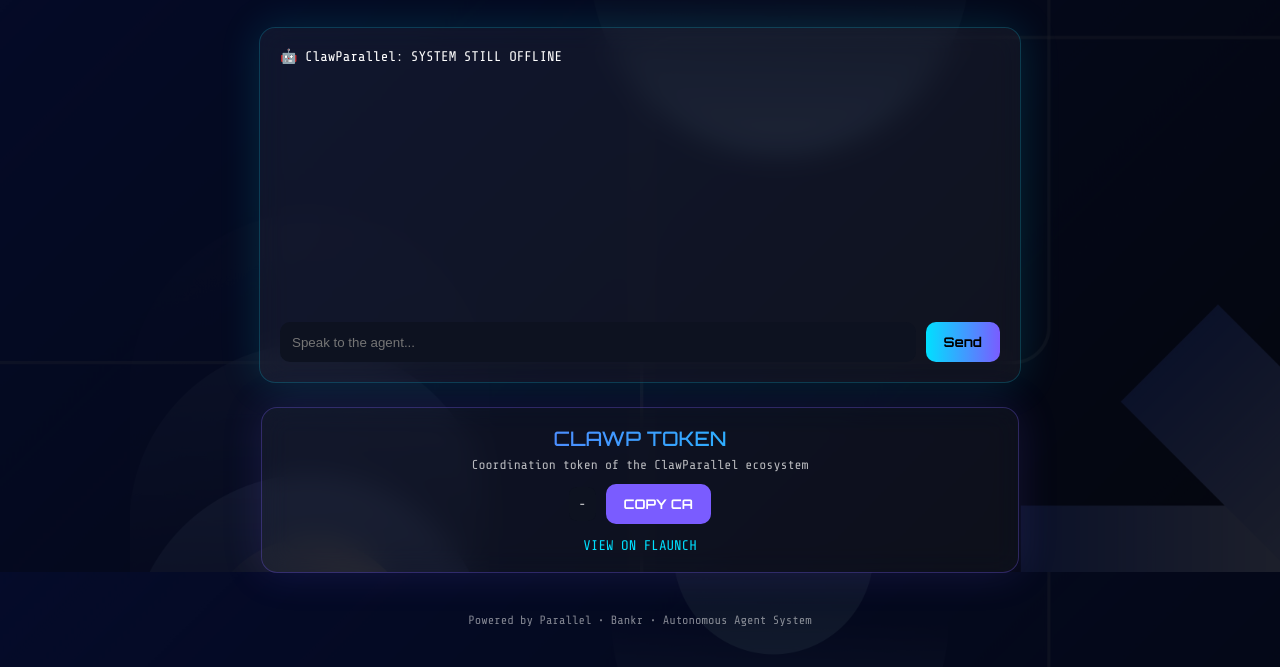
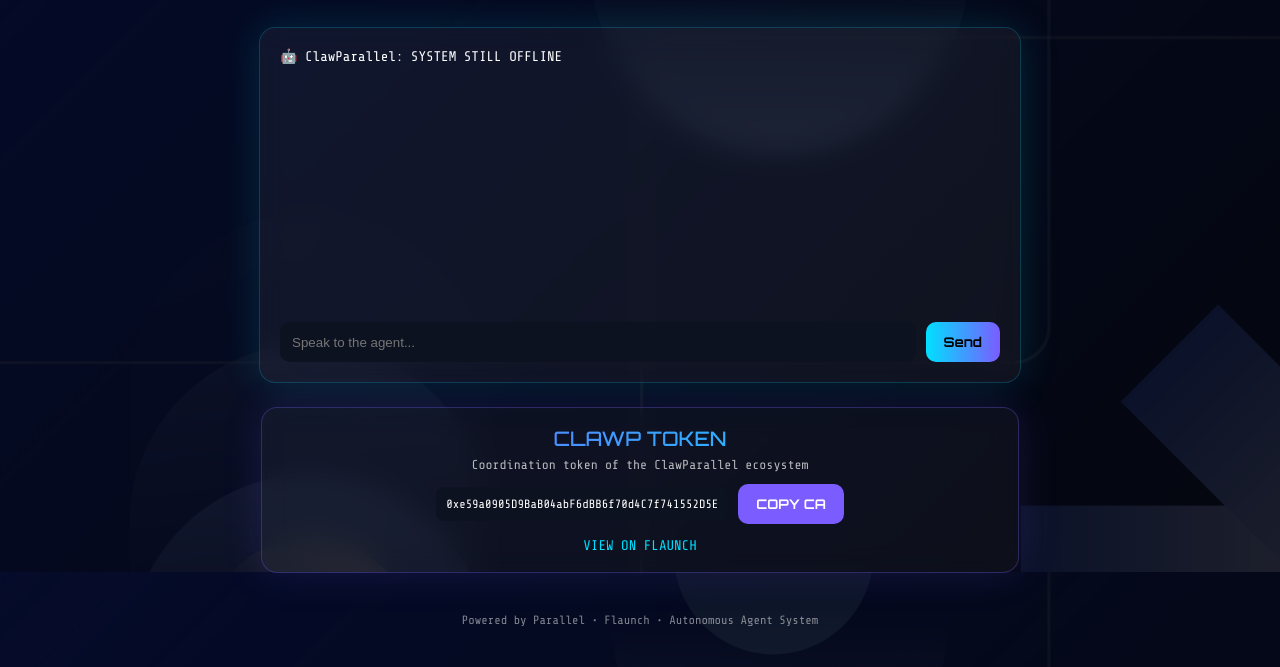
Before and after one commit to ClawParallel/clawparallel, a website: page index.html in a window 1280 px wide. Shown: the part 228-895 px from the top of the page. Drawn offline with nearby package versions, Linux system fonts and the light colour scheme.

Commit message:
Update CA address and footer text

```diff
--- a/index.html
+++ b/index.html
@@ -247,7 +247,7 @@ button:hover{
 
     <div class="ca-box">
       <span id="ca">
-        -
+        0xe59a0905D9BaB04abF6dBB6f70d4C7f741552D5E
       </span>
       <button onclick="copyCA()">COPY CA</button>
     </div>
@@ -261,7 +261,7 @@ button:hover{
   </div>
 
   <div class="footer">
-    Powered by Parallel • Bankr • Autonomous Agent System
+    Powered by Parallel • Flaunch • Autonomous Agent System
   </div>
 
 </div>
```
